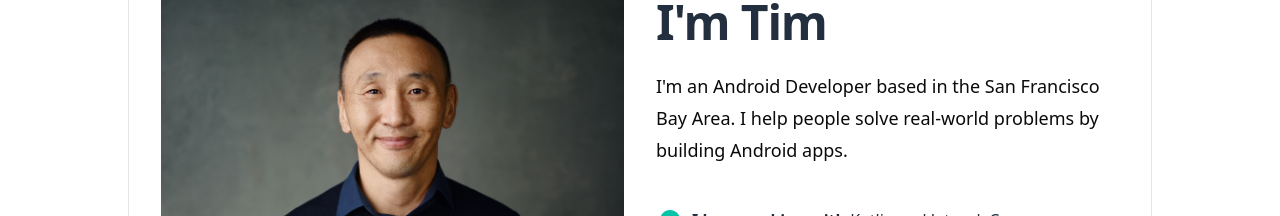
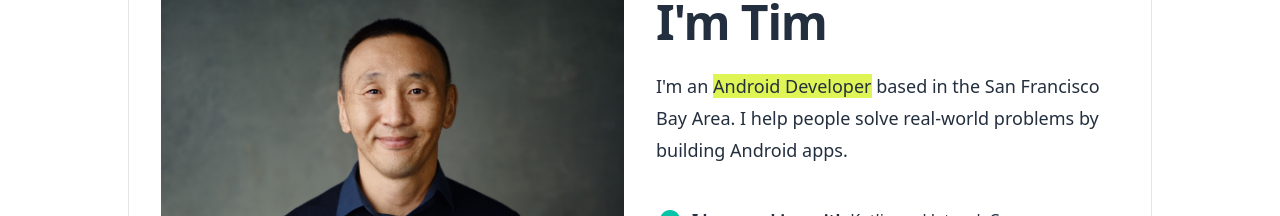
Before and after one commit to hiretimsf/Portfolio-Web-v3, a Next.js app: page / in a window 1280 px wide. Shown: the part 153-369 px from the top of the page. Built offline with nearby package versions, Linux system fonts and the light colour scheme; no server answers.

Commit message:
Updated: UI improvements

```diff
--- a/app/layout.tsx
+++ b/app/layout.tsx
@@ -178,7 +178,7 @@ export default function RootLayout({ children }: RootLayoutProps) {
     >
       <body
         className={cn(
-          "bg-white antialiased selection:bg-blue-500 selection:text-white",
+          "selection:bg-panda-text-highlight selection:text-panda-text-on-highlight-green bg-white antialiased",
           fontSans.variable,
         )}
         suppressHydrationWarning={true}
--- a/app/page.tsx
+++ b/app/page.tsx
@@ -22,7 +22,14 @@ export default function HomePage() {
         <Contents>
           <Label label="HELLO" />
           <Title title="I'm Tim" />
-          <Description description="I'm an Android Developer based in the San Francisco Bay Area. I help people solve real-world problems by building Android apps." />
+          <Description>
+            I'm an{" "}
+            <span className="text-panda-text-on-highlight-green bg-panda-text-highlight">
+              Android Developer
+            </span>{" "}
+            based in the San Francisco Bay Area. I help people solve real-world
+            problems by building Android apps.
+          </Description>
           <Features features={skills} />
           <MoreButton href="/about" label="Learn More" />
         </Contents>
--- a/components/shared/sub-components/Description.tsx
+++ b/components/shared/sub-components/Description.tsx
@@ -1,9 +1,9 @@
 interface DescriptionProps {
-  description: string;
+  children: React.ReactNode;
 }
 
-const Description = ({ description }: DescriptionProps) => {
-  return <p className="text-panda-muted mt-6 text-lg/8">{description}</p>;
+const Description = ({ children }: DescriptionProps) => {
+  return <p className="text-panda-text mt-6 text-lg/8">{children}</p>;
 };
 
 export default Description;
```
